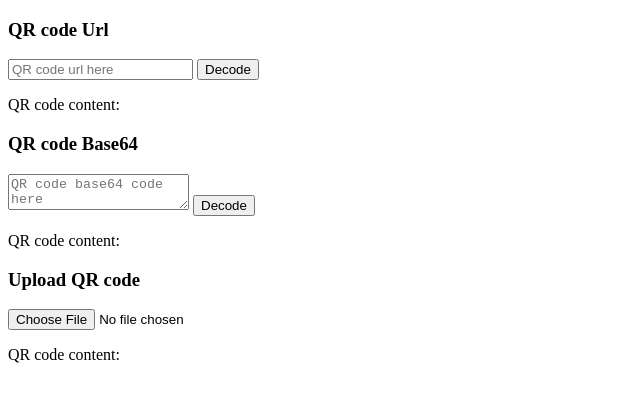
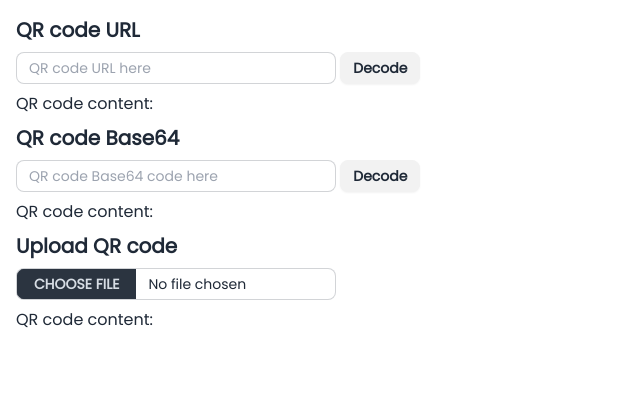
Before and after one commit to sinchang/qrcode-parser, a website built with Vite: page index.html in a window 1280 px wide. Shown: the whole page, without its empty margins (0-640 px from the left). Built offline with nearby package versions, Linux system fonts and the light colour scheme.

Commit message:
chore: redesign website (#129)

```diff
--- a/index.html
+++ b/index.html
@@ -3,36 +3,48 @@
   <head>
     <meta charset="UTF-8" />
     <meta name="viewport" content="width=device-width, initial-scale=1.0" />
-    <title>Vite App</title>
+    <link href="https://fonts.googleapis.com/css2?family=Poppins&display=swap" rel="stylesheet">
+    <link href="https://cdn.jsdelivr.net/npm/daisyui@4.12.22/dist/full.min.css" rel="stylesheet" type="text/css" />
+    <script src="https://cdn.tailwindcss.com"></script>
+    <style>
+      body, html {
+        font-family: 'Poppins', Arial, Helvetica, sans-serif;
+        padding: 0.5rem;
+      }
+    </style>
+    <title>qrcode-parser</title>
   </head>
   <body>
     <div class="section">
-      <h3>QR code Url</h3>
-      <input id="image-url" type="text" placeholder="QR code url here" />
-      <input type="button" id="parse-image-url" value="Decode" />
-      <p>
+      <h3 class="text-xl font-bold mb-2">QR code URL</h3>
+      <input id="image-url" type="text" placeholder="QR code URL here" class="input input-bordered input-sm w-full max-w-xs" />
+      <input class="btn btn-sm" type="button" id="parse-image-url" value="Decode" />
+      <p class="my-2">
         QR code content:
         <span id="content1"></span>
       </p>
     </div>
     <div class="section">
-      <h3>QR code Base64</h3>
-      <textarea
+      <h3 class="text-xl font-bold my-2">QR code Base64</h3>
+      <input
         id="image-base64"
-        placeholder="QR code base64 code here"
-      ></textarea>
-      <input type="button" id="parse-image-base64" value="Decode" />
-      <p>
+        type="text"
+        class="input input-bordered input-sm w-full max-w-xs"
+        placeholder="QR code Base64 code here"
+      ></input>
+      <input class="btn btn-sm" type="button" id="parse-image-base64" value="Decode" />
+    </div>
+      <p class="my-2">
         QR code content:
         <span id="content2"></span>
       </p>
     </div>
     <div class="section">
-      <h3>Upload QR code</h3>
+      <h3 class="text-xl font-bold my-2">Upload QR code</h3>
       <div id="form">
-        <input type="file" name="file" id="file" />
+        <input type="file" name="file" id="file" class="file-input file-input-bordered file-input-sm w-full max-w-xs" />
       </div>
-      <p>
+      <p class="my-2">
         QR code content:
         <span id="content3"></span>
       </p>
```
